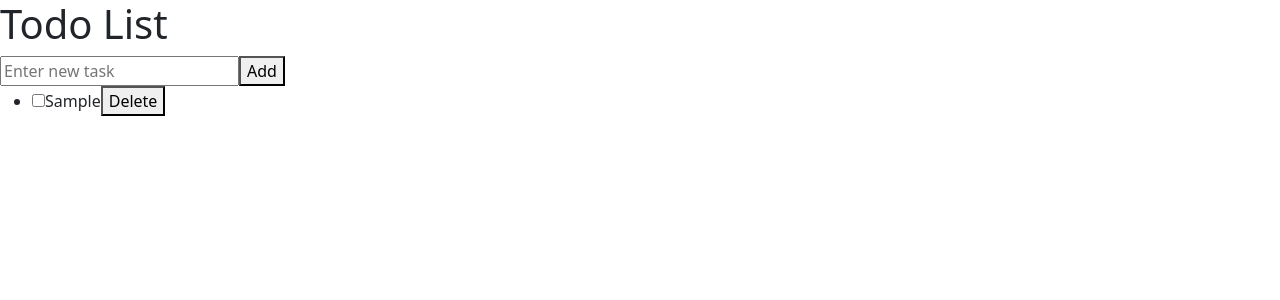
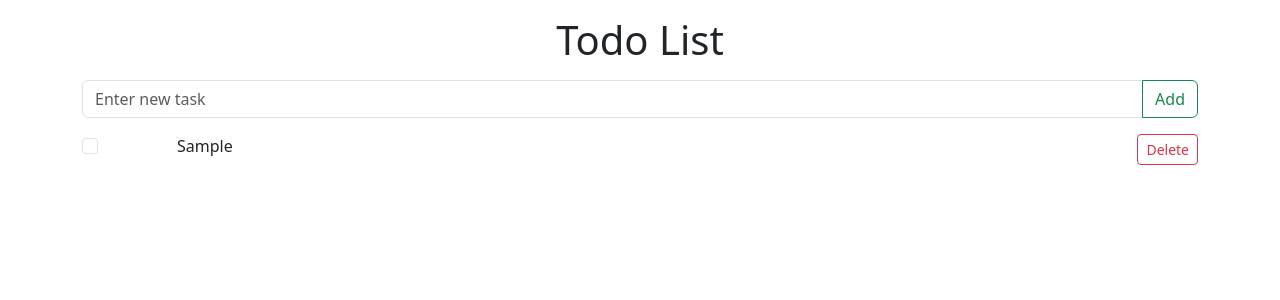
Before and after one commit to Peace-Apple/rebirthTodo, an Angular app: page / in a window 1280 px wide. Both pictures are taken after typing "Sample" into the empty fields and a click on the button "Add". Shown: the top 300 px of the page. Built offline with nearby package versions, Linux system fonts and the light colour scheme.

Commit message:
Modify styling

```diff
--- a/src/app/todo/todo.html
+++ b/src/app/todo/todo.html
@@ -1,20 +1,46 @@
-<div>
-  <h1>Todo List</h1>
-  <div>
-   <input type="text" name="newTask" placeholder="Enter new task" [(ngModel)]="newTask">
-   <button (click)="addTodoItem()">Add</button>
+<div class="container">
+    <div class="m-3">
+        <span class="text-center"><h1>Todo List</h1></span>
     </div>
+
+    <div class="input-group mb-3">
+        <input
+            type="text"
+            name="newTask"
+            [(ngModel)]="newTask"
+            class="form-control shadow-none"
+            placeholder="Enter new task"
+            aria-label="Enter new task"
+            aria-describedby="addButton"
+        >
+        <button class="btn btn-outline-success" (click)="addTodoItem()">Add</button>
+    </div>
+
     @for (item of todoItems; track item.id) {
         <div>
-        <ul>
+            <ul class="list-unstyled">
                 <li>
-                <input type="checkbox" (change)="completeTodo(item.id)">
+                    <div class="row">
+                        <div class="col">
+                            <input
+                                class="form-check-input shadow-none"
+                                type="checkbox"
+                                (change)="completeTodo(item.id)"
+                                value=""
+                                aria-label="Checkbox for following text input"
+                            >
+                        </div>
+                        <div class="col-md-10 d-flex text-break">
                             <span [class.completed]="item.completed">{{ item.task }}</span>
-                <button (click)="deleteTodoItem(item.id)">Delete</button>
+                        </div>
+                        <div class="col">
+                            <button class="btn btn-outline-danger btn-sm float-end" (click)="deleteTodoItem(item.id)">Delete</button>
+                        </div>
+                    </div>
                 </li>
             </ul>
         </div>
     } @empty {
-    <p>No todo items added.</p>
+        <span class="text-center"><p>No todo items added.</p></span>
     }
 </div>
```
Lines whose indentation alone changed are shown as unchanged.
